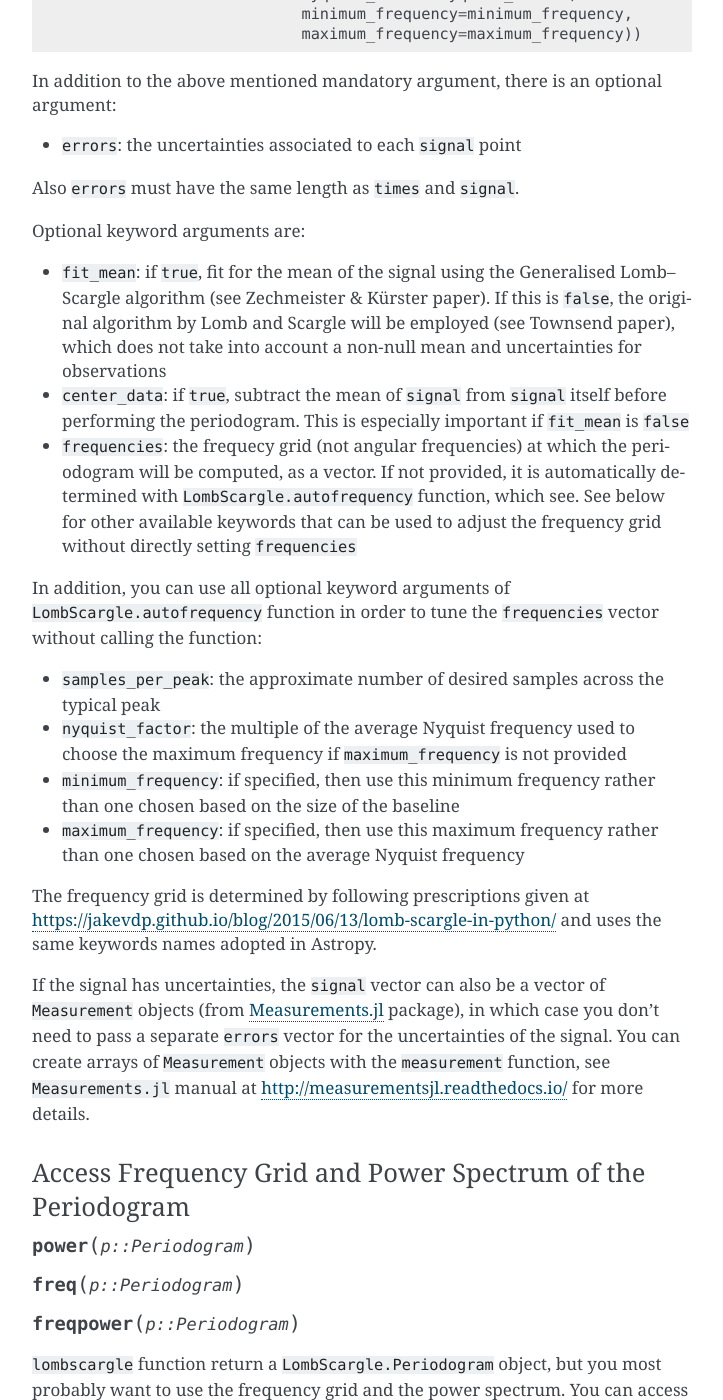
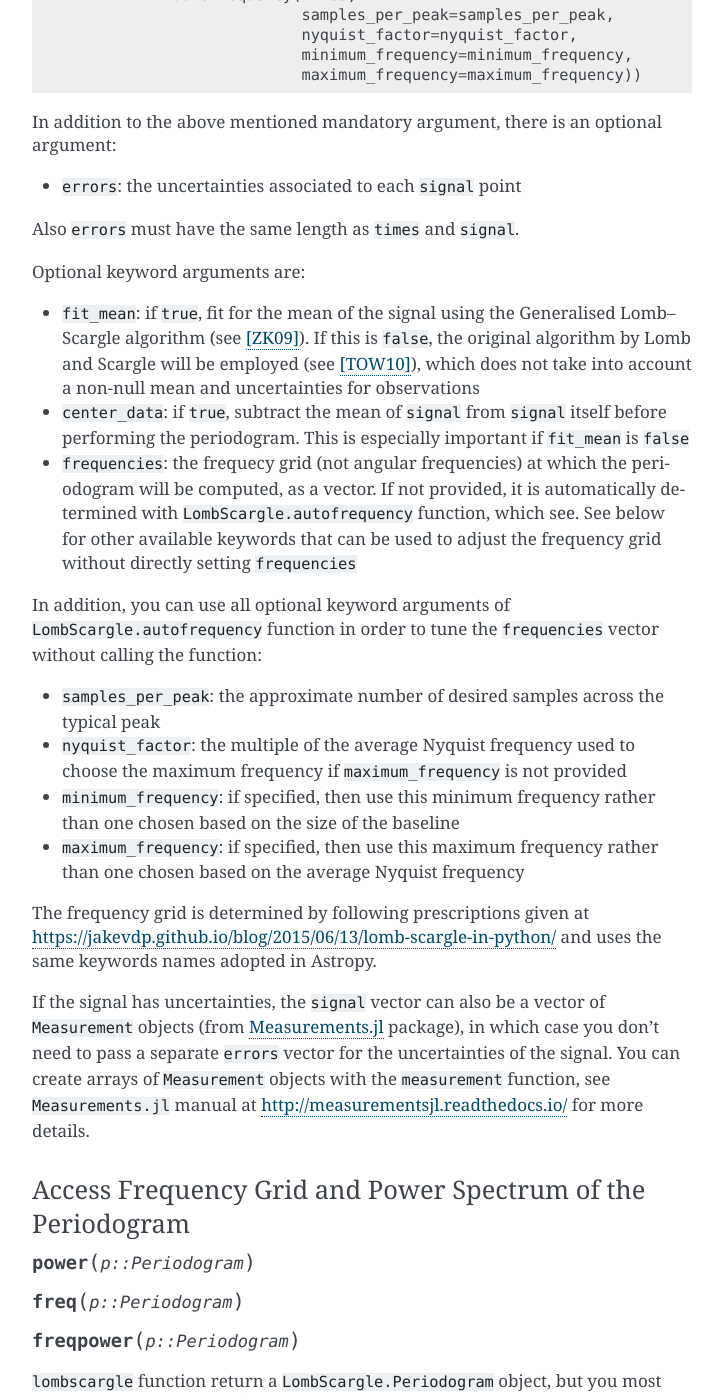
Before and after one commit to JuliaAstro/LombScargle.jl, a Sphinx documentation site: the page built from docs/index.rst, in a window 1280 px wide and 1400 px high, scrolled down 1573 px. Shown: the whole window, without its empty margins (388-1111 px from the left). Built offline with Sphinx 7.4.7, drawn with Linux system fonts in a browser that asks for light colours; some of the changed text lies outside the part shown.

```diff
--- a/docs/index.rst
+++ b/docs/index.rst
@@ -18,12 +18,12 @@ which is a fairly common case in astronomy.
 
 The algorithm used in this package are reported in the following papers:
 
--  Townsend, R. H. D. 2010, ApJS, 191, 247 (URL:
-   http://dx.doi.org/10.1088/0067-0049/191/2/247, Bibcode:
-   http://adsabs.harvard.edu/abs/2010ApJS..191..247T)
--  Zechmeister, M., Kürster, M. 2009, A&A, 496, 577 (URL:
-   http://dx.doi.org/10.1051/0004-6361:200811296, Bibcode:
-   http://adsabs.harvard.edu/abs/2009A%26A...496..577Z)
+.. [TOW10] Townsend, R. H. D. 2010, ApJS, 191, 247 (URL:
+	   http://dx.doi.org/10.1088/0067-0049/191/2/247, Bibcode:
+	   http://adsabs.harvard.edu/abs/2010ApJS..191..247T)
+.. [ZK09] Zechmeister, M., Kürster, M. 2009, A&A, 496, 577 (URL:
+	  http://dx.doi.org/10.1051/0004-6361:200811296, Bibcode:
+	  http://adsabs.harvard.edu/abs/2009A%26A...496..577Z)
 
 Installation
 ------------
@@ -91,19 +91,18 @@ Also ``errors`` must have the same length as ``times`` and ``signal``.
 
 Optional keyword arguments are:
 
--  ``fit_mean``: if ``true``, fit for the mean of the signal using the
-   Generalised Lomb–Scargle algorithm (see Zechmeister & Kürster paper).
-   If this is ``false``, the original algorithm by Lomb and Scargle will
-   be employed (see Townsend paper), which does not take into account a
-   non-null mean and uncertainties for observations
--  ``center_data``: if ``true``, subtract the mean of ``signal`` from
-   ``signal`` itself before performing the periodogram. This is
-   especially important if ``fit_mean`` is ``false``
--  ``frequencies``: the frequecy grid (not angular frequencies) at which
-   the periodogram will be computed, as a vector. If not provided, it is
-   automatically determined with ``LombScargle.autofrequency`` function,
-   which see. See below for other available keywords that can be used to
-   adjust the frequency grid without directly setting ``frequencies``
+- ``fit_mean``: if ``true``, fit for the mean of the signal using the
+  Generalised Lomb–Scargle algorithm (see [ZK09]_).  If this is ``false``, the
+  original algorithm by Lomb and Scargle will be employed (see [TOW10]_), which
+  does not take into account a non-null mean and uncertainties for observations
+- ``center_data``: if ``true``, subtract the mean of ``signal`` from ``signal``
+  itself before performing the periodogram. This is especially important if
+  ``fit_mean`` is ``false``
+- ``frequencies``: the frequecy grid (not angular frequencies) at which the
+  periodogram will be computed, as a vector. If not provided, it is
+  automatically determined with ``LombScargle.autofrequency`` function, which
+  see. See below for other available keywords that can be used to adjust the
+  frequency grid without directly setting ``frequencies``
 
 In addition, you can use all optional keyword arguments of
 ``LombScargle.autofrequency`` function in order to tune the
@@ -144,16 +143,18 @@ access these vectors with ``freq`` and ``power`` functions, just like in
 ``DSP.jl`` package. If you want to get the 2-tuple ``(freq(p), power(p))`` use
 the ``freqpower`` function.
 
-Find Frequencies with Highest Power
-~~~~~~~~~~~~~~~~~~~~~~~~~~~~~~~~~~~
+Find Highest Power and Associated Frequencies
+~~~~~~~~~~~~~~~~~~~~~~~~~~~~~~~~~~~~~~~~~~~~~
 
-.. function:: findmaxfreq(p::Periodogram, threshold::Real=maximum(power(p)))
+.. function:: findmaxpower(p::Periodogram)
+.. function:: findmaxfreq(p::Periodogram, threshold::Real=findmaxpower(p))
 
 Once you compute the periodogram, you usually want to know which are the
 frequencies with highest power.  To do this, you can use the ``findmaxfreq``.
 It returns the vector of frequencies with the highest power in the periodogram
 ``p``.  If a second argument ``threshold`` is provided, return the frequencies
-with power larger than or equal to ``threshold``.
+with power larger than or equal to ``threshold``.  The value of the highest
+power of a periodogram can be calculated with the ``findmaxpower`` function.
 
 Examples
 --------
@@ -241,8 +242,8 @@ providing this function with a ``signal`` vector of type ``Measurement`` (from
 
 .. image:: figure_5.png
 
-``findmaxfreq`` Function
-~~~~~~~~~~~~~~~~~~~~~~~~
+``findmaxfreq`` and ``findmaxpower`` Functions
+~~~~~~~~~~~~~~~~~~~~~~~~~~~~~~~~~~~~~~~~~~~~~~
 
 ``findmaxfreq`` function tells you the frequencies with the highest
 power in the periodogram (and you can get the period by taking its
```
Also changed, not shown: other parts of docs/index.rst (+8 -5 lines), README.md (+10 -5 lines), 1 other file.
